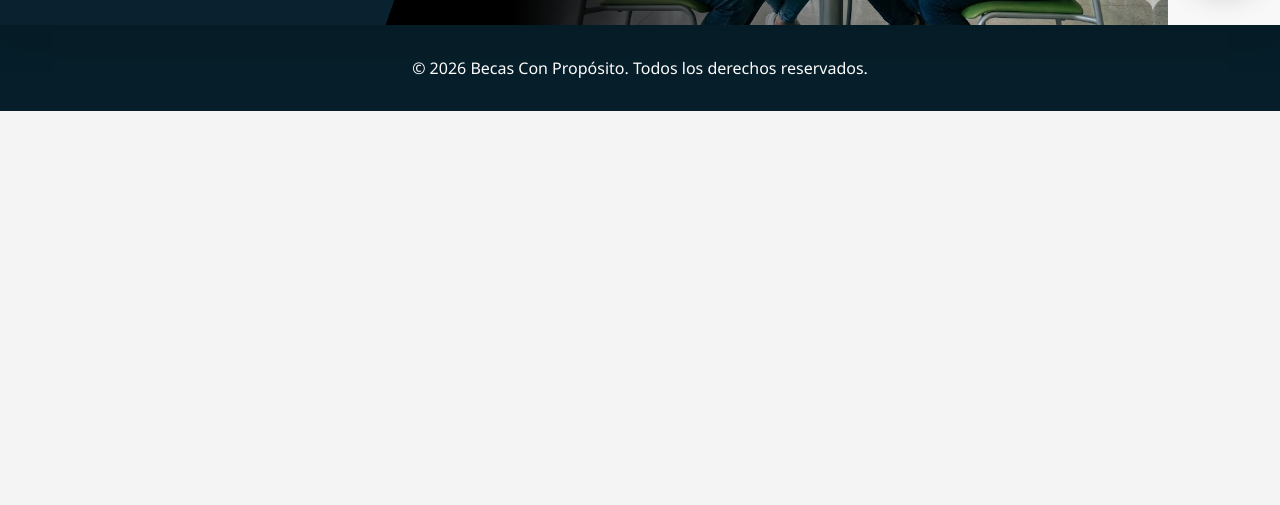
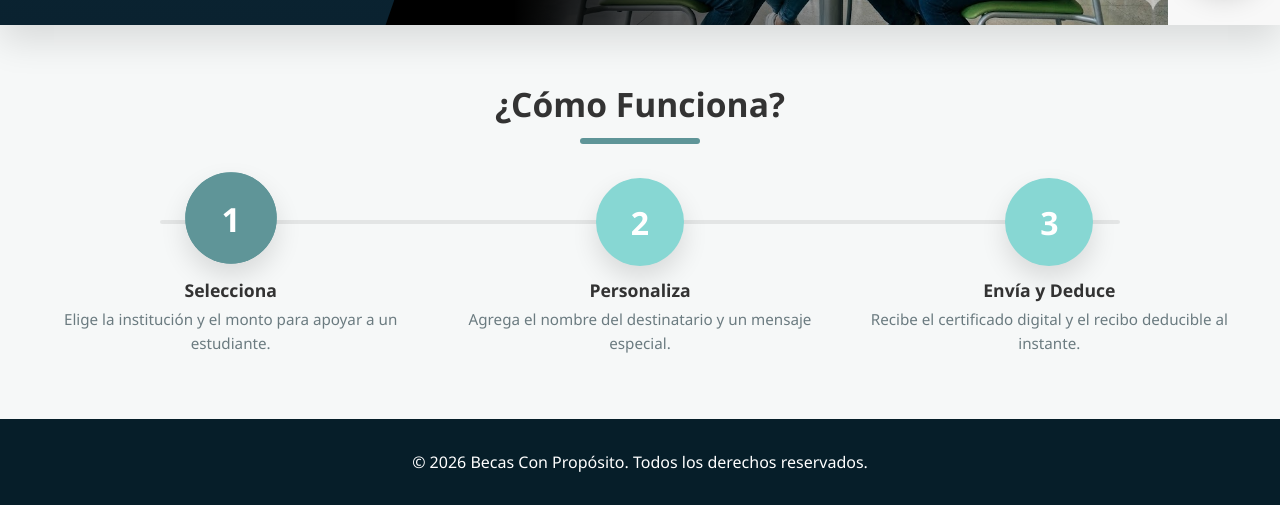
Before and after one commit to Churr000God/proyecto-certificados, a plain HTML site: page frontend/views/index.html in a window 1280 px wide. Shown: the part 1143-1648 px from the top of the page. Before the commit the page ends 1254 px from the top, so only its background shows below. Drawn offline with Linux system fonts and the light colour scheme.

Commit message:
feat(frontend): sección '¿Cómo Funciona?' con timeline interactivo y relleno de círculos; refactor scripts a archivos dedicados; números siempre blancos; z-index y pseudo-elemento para relleno; update style.css; docs: CHANGELOG 1.4.0

```diff
--- a/frontend/assets/style.css
+++ b/frontend/assets/style.css
@@ -399,3 +399,137 @@
     flex-wrap: wrap; /* Permite que los iconos bajen a otra fila si no caben en una sola */
   }
 }
+
+/* ===== Cómo Funciona ===== */
+.how{
+    padding: 3.5rem 1.5rem 4rem;
+    background: #f6f8f8;
+}
+.how__container{
+    max-width: 1200px;
+    margin: 0 auto;
+}
+.how__header{
+    text-align: center;
+    margin-bottom: 1.8rem;
+}
+.how__header h2{
+    margin: 0;
+    font-size: 2.1rem;
+    font-weight: 800;
+    color: var(--text-color);
+}
+.how__underline{
+    display: inline-block;
+    width: 120px;
+    height: 6px;
+    margin-top: .6rem;
+    border-radius: 999px;
+    background: var(--secondary-color);
+}
+.how__timeline{
+    position: relative;
+    display: grid;
+    grid-template-columns: repeat(3, 1fr);
+    gap: 28px;
+    align-items: start;
+    z-index: 0; /* Base para gestionar capas */
+}
+.how__progress{
+    position: absolute;
+    left: 10%;
+    right: 10%;
+    top: 42px;
+    height: 4px;
+    background: rgba(0,0,0,.08);
+    border-radius: 999px;
+    z-index: 0; /* La línea va por detrás de los pasos */
+}
+.how__progress-fill{
+    display: block;
+    height: 100%;
+    width: 0%;
+    background: var(--secondary-color);
+    border-radius: 999px;
+    transition: width .45s cubic-bezier(.2,.8,.2,1);
+    z-index: 0;
+}
+.how__step{
+    text-align: center;
+    cursor: pointer;
+    user-select: none;
+    transition: transform .35s ease, opacity .3s ease;
+    position: relative;
+    z-index: 1; /* Los pasos (círculos) sobre la línea */
+}
+.how__dot{
+    width: 88px;
+    height: 88px;
+    margin: 0 auto 12px;
+    border-radius: 999px;
+    display: grid;
+    place-items: center;
+    background: #87d7d3;
+    color: #fff;
+    font-weight: 800;
+    font-size: 2rem;
+    box-shadow: 0 12px 26px rgba(0,0,0,.12);
+    transition: transform .45s cubic-bezier(.2,.8,.2,1), background .25s ease, box-shadow .25s ease;
+    position: relative;
+    overflow: hidden; /* Oculta el relleno dentro del círculo */
+}
+.how__dot::before{ /* Capa de relleno que avanza dentro del círculo */
+    content: "";
+    position: absolute;
+    inset: 0;
+    background: var(--secondary-color);
+    transform-origin: left center;
+    transform: scaleX(var(--fill, 0));
+    transition: transform .5s cubic-bezier(.2,.8,.2,1);
+    z-index: 0; /* El relleno queda por detrás del número */
+}
+.how__dot span{ /* Mantiene el número visible sobre el relleno */
+    position: relative;
+    z-index: 1;
+    color: #ffffff;
+}
+.how__title{
+    margin: 6px 0 6px;
+    font-size: 1.1rem;
+    font-weight: 800;
+    color: var(--text-color);
+}
+.how__text{
+    margin: 0;
+    color: #6b7b80;
+    font-size: .95rem;
+    line-height: 1.55;
+}
+.how__step:hover .how__dot,
+.how__step:focus-visible .how__dot{
+    transform: translateY(-6px) scale(1.06);
+    box-shadow: 0 16px 28px rgba(0,0,0,.18);
+}
+.how__step--active .how__dot{
+    background: var(--secondary-color);
+    transform: translateY(-4px) scale(1.04);
+}
+@media (max-width: 900px){
+    .how__timeline{
+        grid-template-columns: 1fr;
+        gap: 22px;
+    }
+    .how__progress{
+        display: none;
+    }
+    .how__step{
+        display: grid;
+        grid-template-columns: 88px 1fr;
+        text-align: left;
+        align-items: center;
+        gap: 16px;
+    }
+    .how__dot{
+        margin: 0;
+    }
+}
--- /dev/null
+++ b/frontend/js/how-timeline.js
@@ -0,0 +1,30 @@
+document.addEventListener("DOMContentLoaded", function () {
+  var steps = document.querySelectorAll(".how__step");
+  var progressFill = document.querySelector(".how__progress-fill");
+  if (!steps.length || !progressFill) return;
+
+  function activateStep(i) {
+    steps.forEach(function (s, idx) {
+      s.classList.toggle("how__step--active", idx === i);
+      var fill = idx <= i ? 1 : 0;
+      s.style.setProperty("--fill", fill);
+    });
+    var stepCount = steps.length - 1;
+    var w = (i / stepCount) * 100;
+    progressFill.style.width = w + "%";
+  }
+
+  steps.forEach(function (step) {
+    step.addEventListener("mouseenter", function () {
+      activateStep(parseInt(step.dataset.index, 10));
+    });
+    step.addEventListener("focus", function () {
+      activateStep(parseInt(step.dataset.index, 10));
+    });
+    step.addEventListener("click", function () {
+      activateStep(parseInt(step.dataset.index, 10));
+    });
+  });
+
+  activateStep(0);
+});
--- a/frontend/views/index.html
+++ b/frontend/views/index.html
@@ -118,118 +118,42 @@
             </div>
             </section>
 
+            <section class="how">
+                <div class="how__container">
+                    <header class="how__header">
+                        <h2>¿Cómo Funciona?</h2>
+                        <span class="how__underline" aria-hidden="true"></span>
+                    </header>
+
+                    <div class="how__timeline" role="list" aria-label="Pasos del proceso">
+                        <div class="how__progress">
+                            <span class="how__progress-fill" style="width: 0%;"></span>
+                        </div>
+
+                        <article class="how__step how__step--active" role="listitem" data-index="0" tabindex="0" aria-label="Paso 1 Selecciona">
+                            <div class="how__dot"><span>1</span></div>
+                            <h3 class="how__title">Selecciona</h3>
+                            <p class="how__text">Elige la institución y el monto para apoyar a un estudiante.</p>
+                        </article>
+
+                        <article class="how__step" role="listitem" data-index="1" tabindex="0" aria-label="Paso 2 Personaliza">
+                            <div class="how__dot"><span>2</span></div>
+                            <h3 class="how__title">Personaliza</h3>
+                            <p class="how__text">Agrega el nombre del destinatario y un mensaje especial.</p>
+                        </article>
+
+                        <article class="how__step" role="listitem" data-index="2" tabindex="0" aria-label="Paso 3 Envía y Deduce">
+                            <div class="how__dot"><span>3</span></div>
+                            <h3 class="how__title">Envía y Deduce</h3>
+                            <p class="how__text">Recibe el certificado digital y el recibo deducible al instante.</p>
+                        </article>
+                    </div>
+                </div>
+            </section>
+
     </main>
     <div id="app-footer"></div>
-
-    <script>
-    document.addEventListener("DOMContentLoaded", function () {
-        var card = document.querySelector(".cause__card");
-        if (!card) return;
-
-        var designs = {
-            tecsalud: {
-                brand: "TECSALUD",
-                text: "Acerca servicios de salud de calidad a más familias, con diagnósticos y atención accesible.",
-                icons: [
-                    { src: "../assets/beca.png", alt: "Ícono apoyo a pacientes" },
-                    { src: "../assets/Instalacioines.png", alt: "Ícono infraestructura médica" },
-                    { src: "../assets/equipo.png", alt: "Ícono comunidad de salud" }
-                ],
-                image: {
-                    src: "../assets/IMAGEN_TECMILENIO.jpg",
-                    alt: "Equipo médico en TecSalud"
-                },
-                leftClass: "cause__left--tecsalud"
-            },
-            tec: {
-                brand: "TEC DE MONTERREY",
-                text: "Impulsa proyectos educativos e innovación para transformar México a través del conocimiento.",
-                icons: [
-                    { src: "../assets/beca.png", alt: "Ícono becas académicas" },
-                    { src: "../assets/Instalacioines.png", alt: "Ícono campus e infraestructura" },
-                    { src: "../assets/equipo.png", alt: "Ícono comunidad estudiantil" }
-                ],
-                image: {
-                    src: "../assets/IMAGEN_TECMILENIO.jpg",
-                    alt: "Campus del Tecnológico de Monterrey"
-                },
-                leftClass: "cause__left--tec"
-            },
-            tecmilenio: {
-                brand: "TECMILENIO",
-                text: "Impulsa la educación positiva y el bienestar. Ayuda a que más personas encuentren su propósito de vida a través de becas de estudio.",
-                icons: [
-                    { src: "../assets/beca.png", alt: "Ícono becas" },
-                    { src: "../assets/Instalacioines.png", alt: "Ícono institución" },
-                    { src: "../assets/equipo.png", alt: "Ícono comunidad" }
-                ],
-                image: {
-                    src: "../assets/IMAGEN_TECMILENIO.jpg",
-                    alt: "Estudiantes Tecmilenio trabajando en laptop"
-                },
-                leftClass: "cause__left--tecmilenio"
-            }
-        };
-
-        var left = card.querySelector(".cause__left");
-        var brandEl = card.querySelector(".cause__brand");
-        var textEl = card.querySelector(".cause__text");
-        var iconImgs = card.querySelectorAll(".cause__icon img");
-        var mediaImg = card.querySelector(".cause__media img");
-        var buttons = card.querySelectorAll(".cause__logo");
-
-        var leftClasses = ["cause__left--tecsalud", "cause__left--tec", "cause__left--tecmilenio"];
-
-        var isAnimating = false;
-
-        function applyDesign(key) {
-            var design = designs[key];
-            if (!design) return;
-
-            leftClasses.forEach(function (cls) {
-                left.classList.remove(cls);
-            });
-            left.classList.add(design.leftClass);
-
-            brandEl.textContent = design.brand;
-            textEl.textContent = design.text;
-
-            iconImgs.forEach(function (img, index) {
-                if (design.icons[index]) {
-                    img.src = design.icons[index].src;
-                    img.alt = design.icons[index].alt;
-                }
-            });
-
-            if (design.image && mediaImg) {
-                mediaImg.src = design.image.src;
-                mediaImg.alt = design.image.alt;
-            }
-        }
-
-        buttons.forEach(function (button) {
-            button.addEventListener("click", function () {
-                if (isAnimating) return;
-                var key = button.getAttribute("data-cause");
-
-                isAnimating = true;
-                card.classList.add("cause__card--changing");
-
-                buttons.forEach(function (b) {
-                    b.classList.remove("cause__logo--active");
-                });
-                button.classList.add("cause__logo--active");
-
-                setTimeout(function () {
-                    applyDesign(key);
-                    card.classList.remove("cause__card--changing");
-                    isAnimating = false;
-                }, 220);
-            });
-        });
-
-        applyDesign("tecmilenio");
-    });
-    </script>
+    <script src="../js/causas-interactivo.js" defer></script>
+    <script src="../js/how-timeline.js" defer></script>
 </body>
 </html>
```
Also changed, not shown: frontend/js/causas-interactivo.js (added, +111 -0 lines), CHANGELOG.md.
